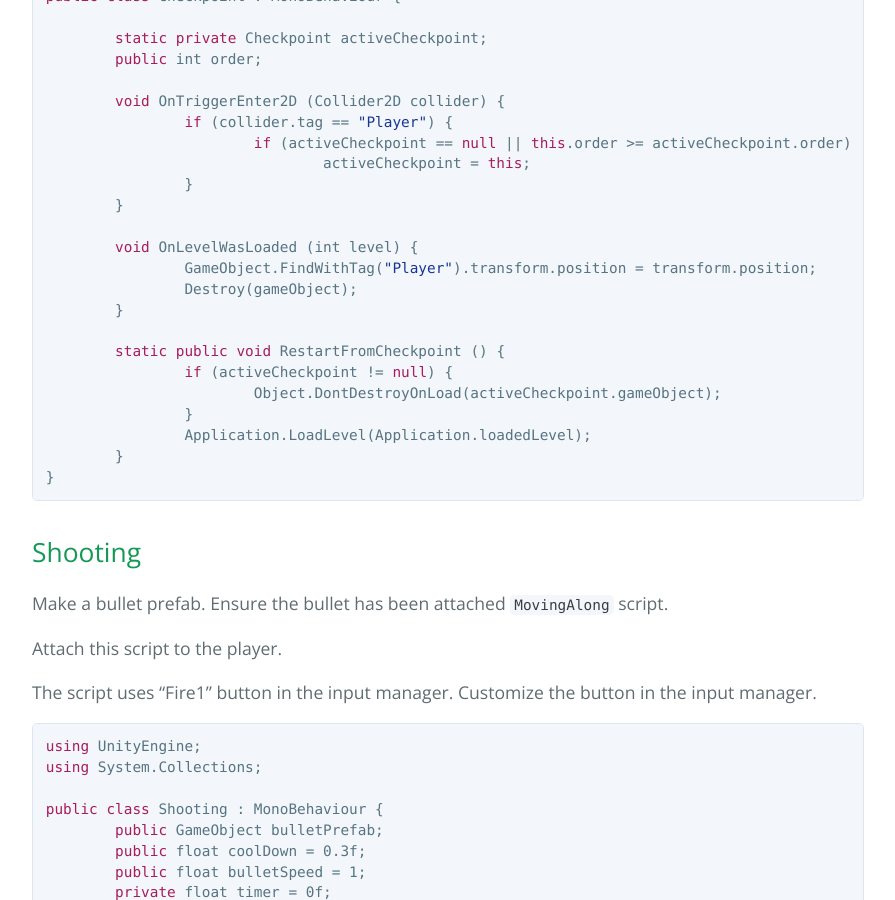
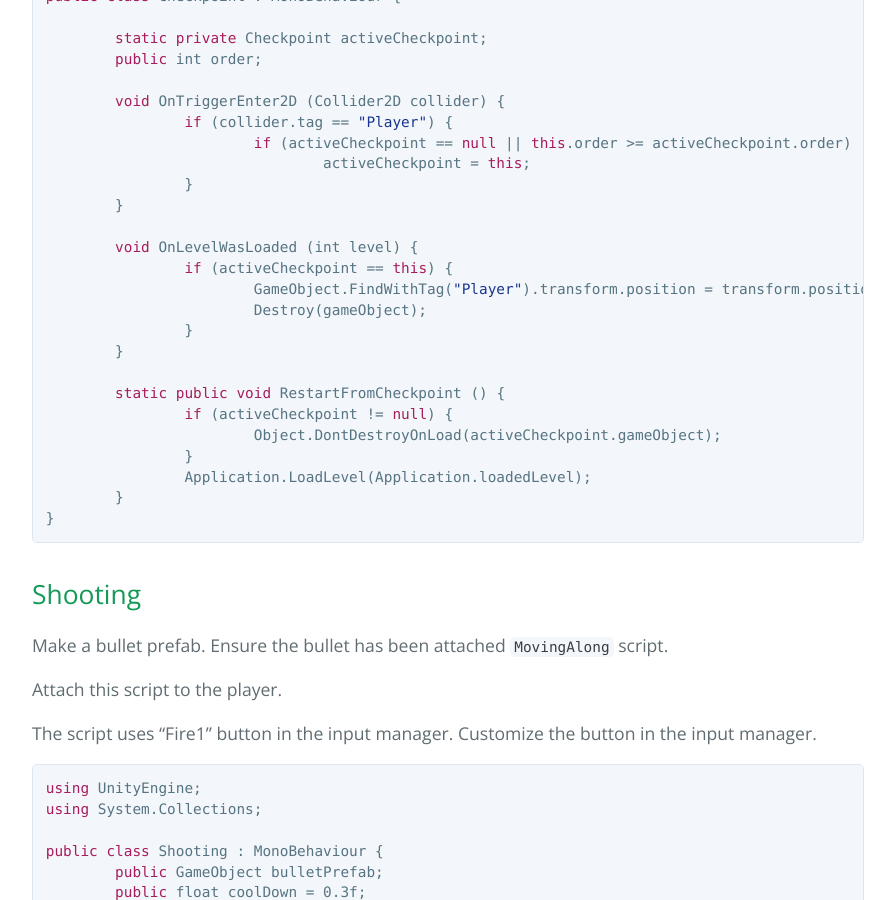
Before and after one commit to ladace/unity-code-snippets, a Jekyll site: the page built from platformer.md, in a window 1280 px wide and 900 px high, scrolled down 8994 px. Shown: the whole window, without its empty margins (192-1087 px from the left). Built offline with Jekyll 4.4.1, drawn with Linux system fonts in a browser that asks for light colours; Markdown is read by kramdown in place of the engine named in the settings.

Commit message:
Update platformer.md

```diff
--- a/platformer.md
+++ b/platformer.md
@@ -372,8 +372,10 @@ public class Checkpoint : MonoBehaviour {
 	}
 
 	void OnLevelWasLoaded (int level) {
-		GameObject.FindWithTag("Player").transform.position = transform.position;
-		Destroy(gameObject);
+		if (activeCheckpoint == this) {
+			GameObject.FindWithTag("Player").transform.position = transform.position;
+			Destroy(gameObject);
+		}
 	}
 
 	static public void RestartFromCheckpoint () {
```
